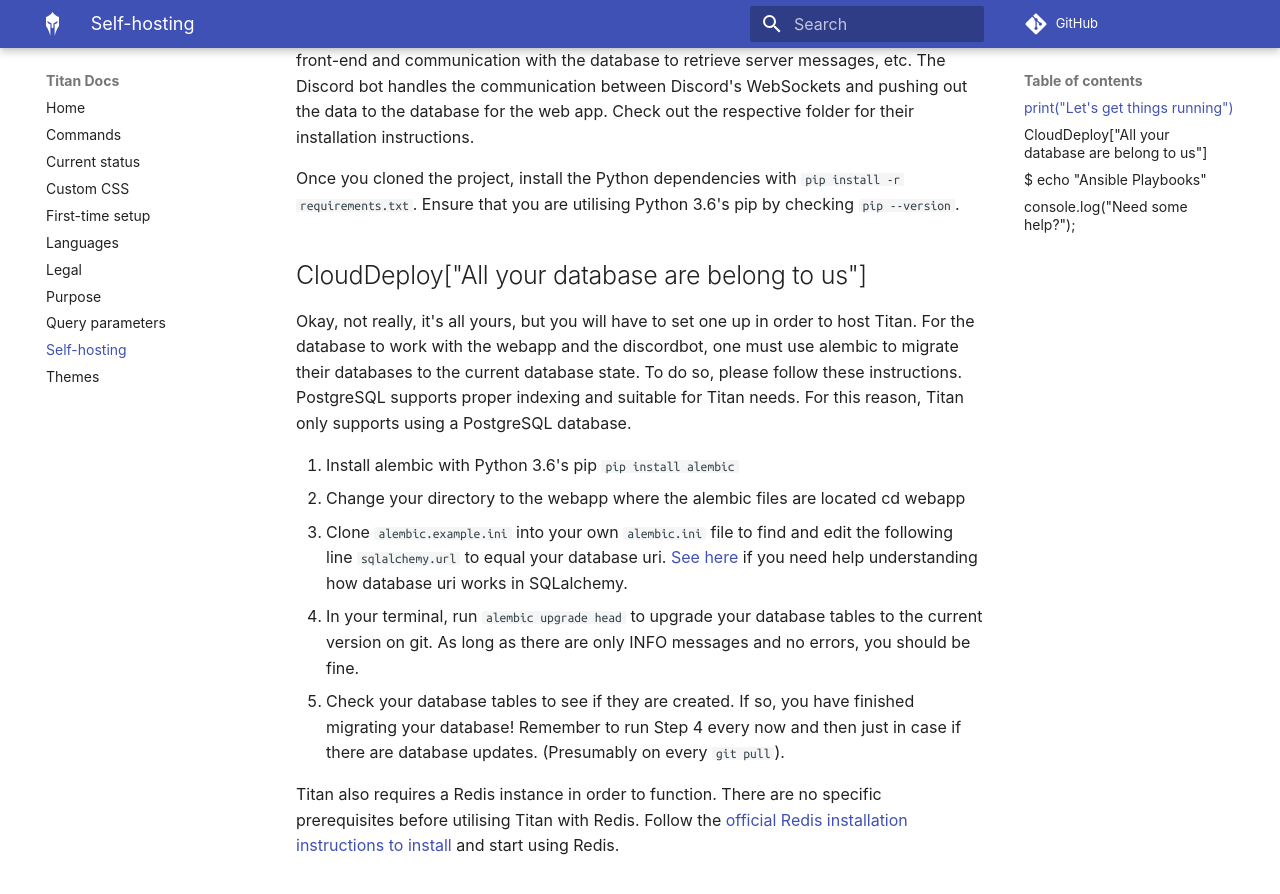
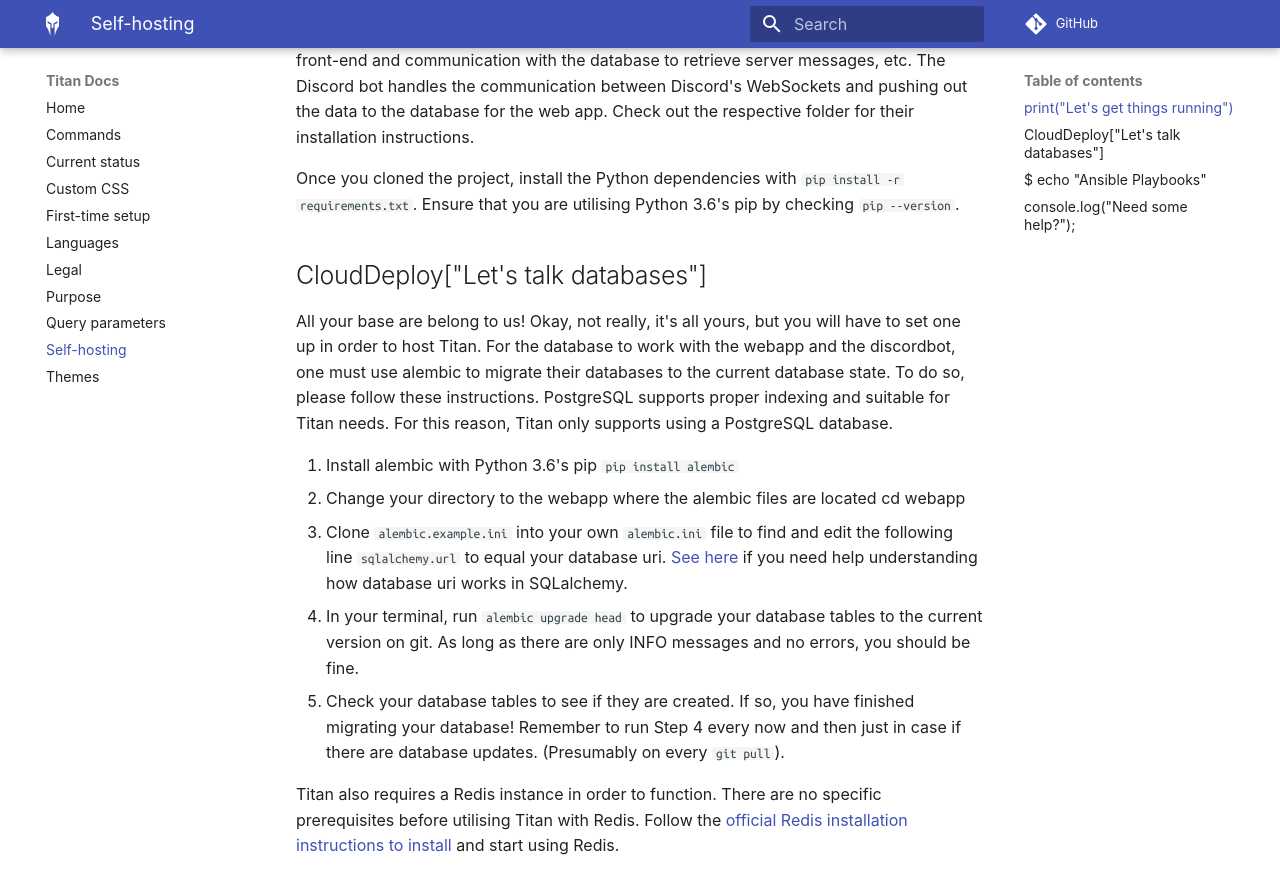
Before and after one commit to TitanEmbeds/TitanDocs, an MkDocs documentation site: the page built from docs/Self-hosting.md, in a window 1280 px wide and 900 px high, scrolled down 301 px. Shown: the top 894 px of the window. Built offline with MkDocs 1.6.1 and Material for MkDocs 9.7.7, drawn with Linux system fonts in a browser that asks for light colours; some web fonts are replaced; comment, search, counter and statistics services are not loaded.

Commit message:
Update Self-hosting.md

```diff
--- a/docs/Self-hosting.md
+++ b/docs/Self-hosting.md
@@ -7,9 +7,9 @@ There are two parts that integrate nicely together. The web app (website) handle
 
 Once you cloned the project, install the Python dependencies with ``pip install -r requirements.txt``. Ensure that you are utilising Python 3.6's pip by checking `pip --version`.
 
-## CloudDeploy["All your database are belong to us"]
+## CloudDeploy["Let's talk databases"]
 
-Okay, not really, it's all yours, but you will have to set one up in order to host Titan. For the database to work with the webapp and the discordbot, one must use alembic to migrate their databases to the current database state. To do so, please follow these instructions. PostgreSQL supports proper indexing and suitable for Titan needs. For this reason, Titan only supports using a PostgreSQL database.
+All your base are belong to us! Okay, not really, it's all yours, but you will have to set one up in order to host Titan. For the database to work with the webapp and the discordbot, one must use alembic to migrate their databases to the current database state. To do so, please follow these instructions. PostgreSQL supports proper indexing and suitable for Titan needs. For this reason, Titan only supports using a PostgreSQL database.
 
 1. Install alembic with Python 3.6's pip `pip install alembic`
 2. Change your directory to the webapp where the alembic files are located cd webapp
```
